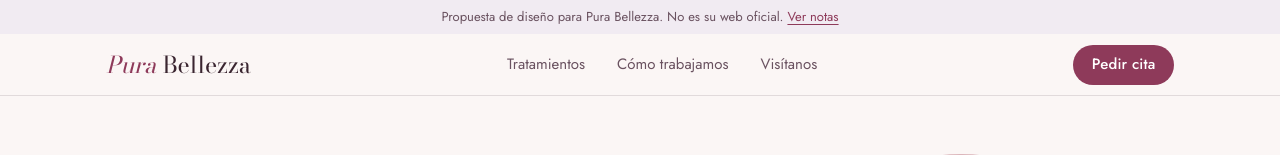
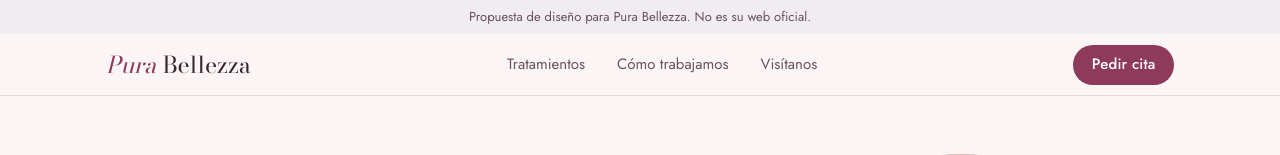
Before and after one commit to Josanandrade/webs-negocios, a Next.js app in the folder demos/pura-bellezza/: page / in a window 1280 px wide. Shown: the top 155 px of the page. Built offline with nearby package versions, Linux system fonts and the light colour scheme.

Commit message:
Pura Bellezza: quita el enlace «Ver notas» de la barra superior
Co-Authored-By: Claude Opus 5.5 <noreply@anthropic.com>
Claude-Session: https://claude.ai/code/session_013ytTqtQt74n4QS5uHGs6Zj

```diff
--- a/demos/pura-bellezza/src/app/page.tsx
+++ b/demos/pura-bellezza/src/app/page.tsx
@@ -10,8 +10,7 @@ export default function Home() {
     <BookingProvider>
       <div className="demo-bar" role="note">
         <p>
-          Propuesta de diseño para {site.name}. No es su web oficial.{" "}
-          <Link href="/propuesta">Ver notas</Link>
+          Propuesta de diseño para {site.name}. No es su web oficial.
         </p>
       </div>
 
```
